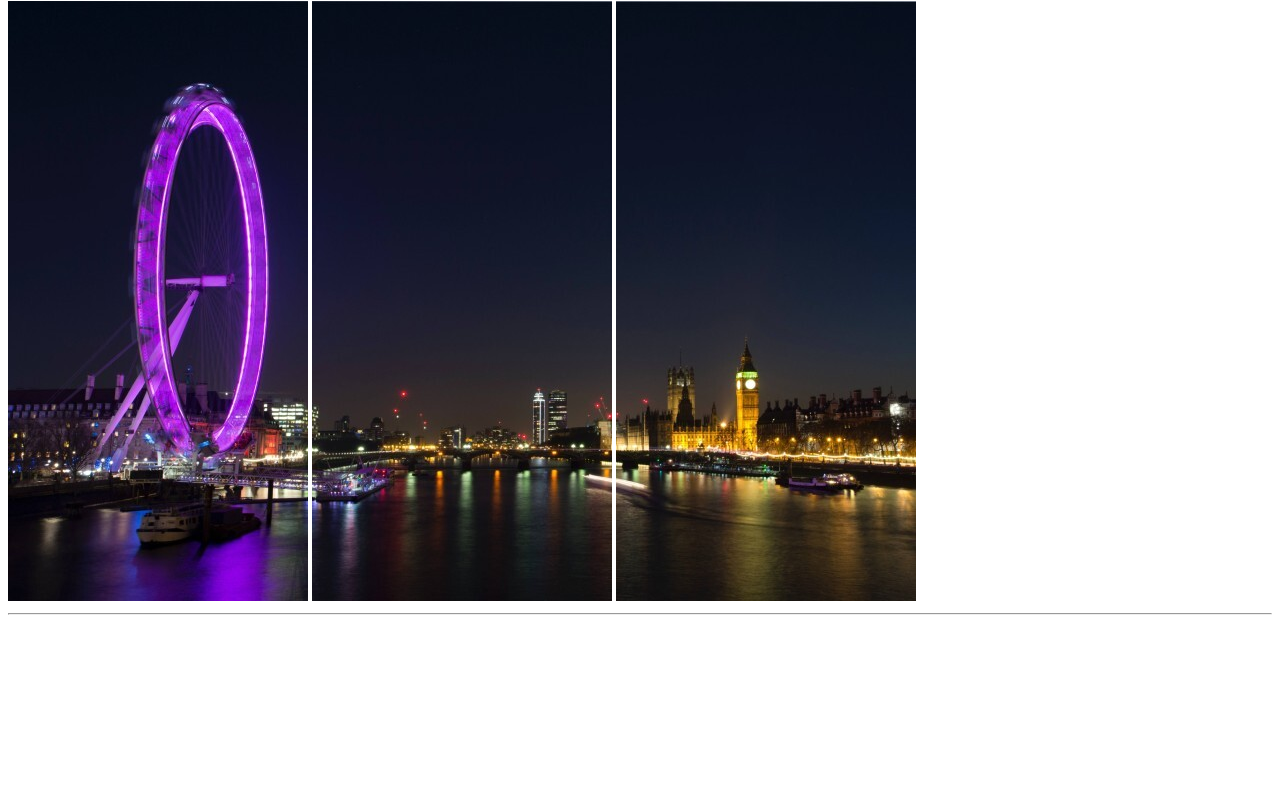
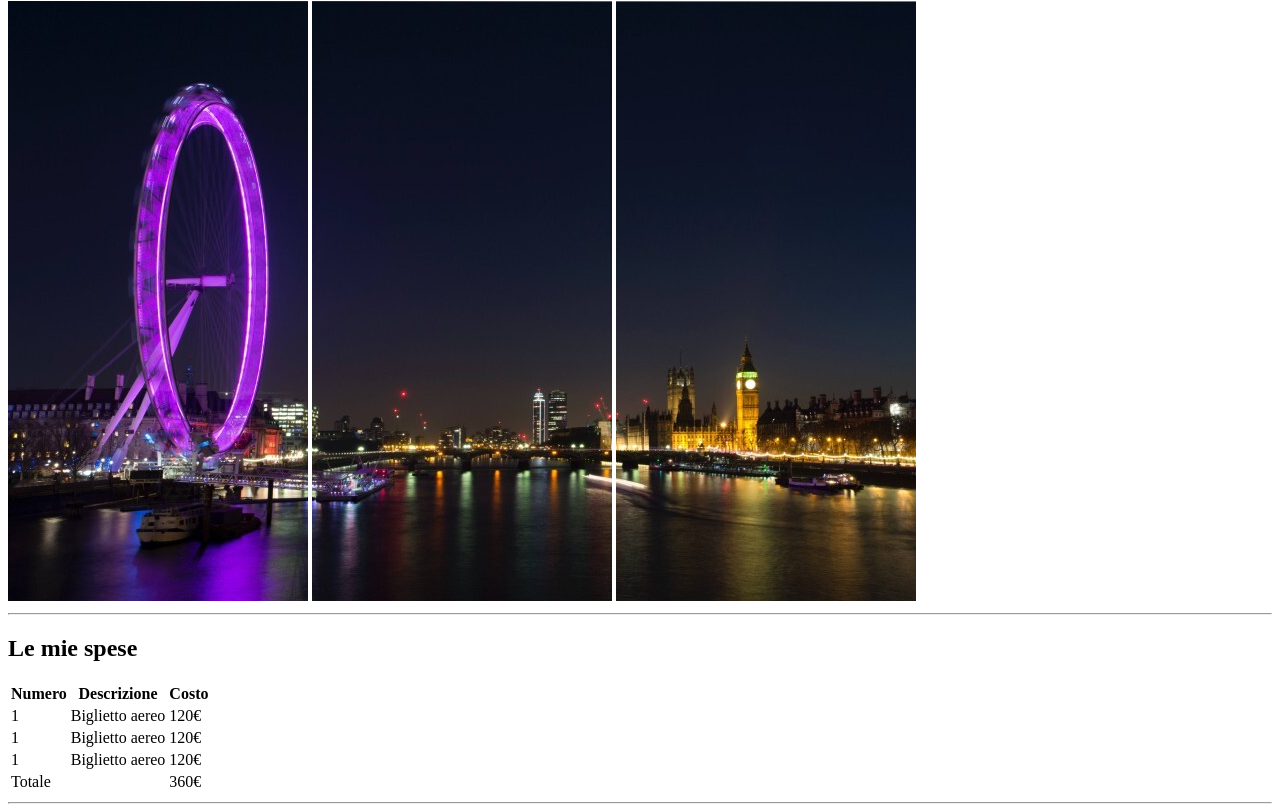
Before and after one commit to federossi93/html-london-trip, a plain HTML site: page index.html in a window 1280 px wide. Shown: the part 79-891 px from the top of the page. Before the commit the page ends 800 px from the top, so only its background shows below. Drawn offline with Linux system fonts and the light colour scheme.

Commit message:
1° article

```diff
--- a/index.html
+++ b/index.html
@@ -14,5 +14,40 @@
         <img src="img/pexels-bill-emrich-230794-2.jpg" alt="">
         <hr>
     </header>
+
+    <main>
+        <!--Spese-->
+        <article>
+            <h2>Le mie spese</h2>
+            <table>
+                <tr>
+                    <th>Numero</th>
+                    <th>Descrizione</th>
+                    <th>Costo</th>
+                </tr>
+                <tr>
+                    <td>1</td>
+                    <td>Biglietto aereo</td>
+                    <td>120&euro;</td>
+                </tr>
+                <tr>
+                    <td>1</td>
+                    <td>Biglietto aereo</td>
+                    <td>120&euro;</td>
+                </tr>
+                <tr>
+                    <td>1</td>
+                    <td>Biglietto aereo</td>
+                    <td>120&euro;</td>
+                </tr>
+                <tr>
+                    <td>Totale</td>
+                    <td></td>
+                    <td>360&euro;</td>
+                </tr>
+            </table>
+            <hr>
+        </article>
+    </main>
 </body>
 </html>
```
